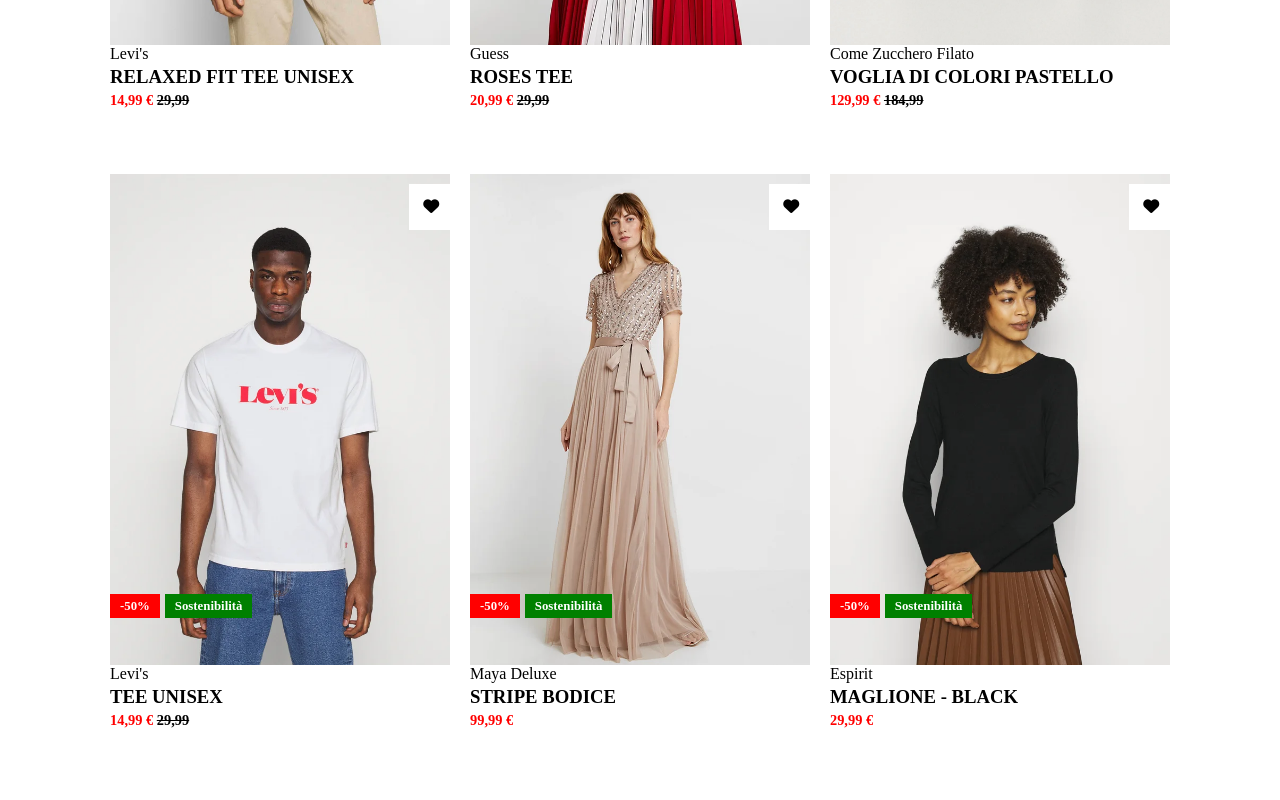
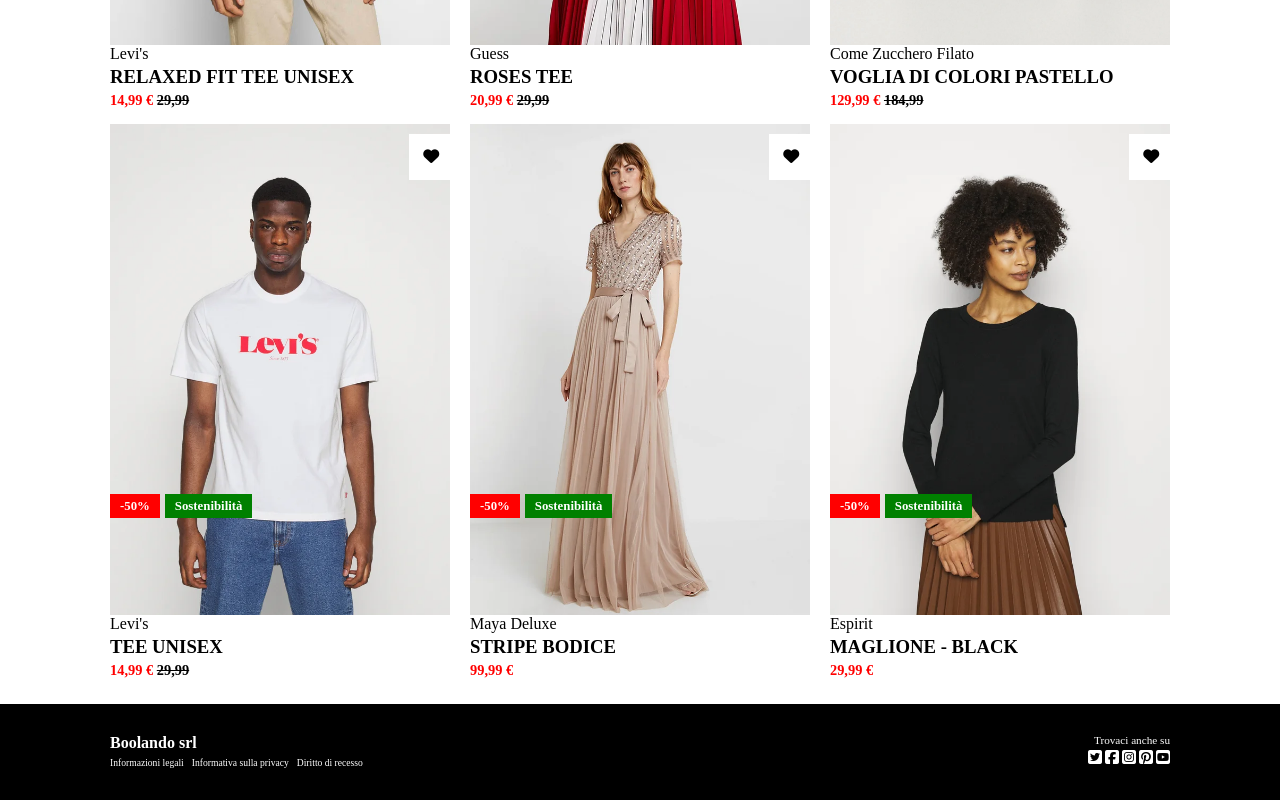
Before and after one commit to GrPaladino/vite-boolando, a Vue app: page / in a window 1280 px wide. Shown: the part 556-1356 px from the top of the page. Built offline with nearby package versions, Linux system fonts and the light colour scheme.

Commit message:
Feat: add footer

```diff
--- a/src/components/AppFooter.vue
+++ b/src/components/AppFooter.vue
@@ -6,6 +6,81 @@
 };
 </script>
 
-<template></template>
+<template>
+  <footer>
+    <div class="container">
+      <div class="left-box">
+        <h6>Boolando srl</h6>
+        <ul>
+          <li>
+            <a href="#">Informazioni legali</a>
+          </li>
+          <li>
+            <a href="#">Informativa sulla privacy</a>
+          </li>
 
-<style lang="scss"></style>
+          <li>
+            <a href="#">Diritto di recesso</a>
+          </li>
+        </ul>
+      </div>
+      <div class="right-box">
+        <span>Trovaci anche su</span>
+        <div class="icons">
+          <i class="icon fa-brands fa-square-twitter"></i>
+          <i class="icon fa-brands fa-square-facebook"></i>
+          <i class="icon fa-brands fa-square-instagram"></i>
+          <i class="icon fa-brands fa-square-pinterest"></i>
+          <i class="icon fa-brands fa-square-youtube"></i>
+        </div>
+      </div>
+    </div>
+  </footer>
+</template>
+
+<style lang="scss">
+footer {
+  margin-top: 20px;
+  background-color: black;
+
+  .container {
+    padding: 30px 10px;
+    color: white;
+    display: flex;
+    justify-content: space-between;
+
+    .left-box {
+      min-width: 200px;
+      height: 100%;
+      margin: 0 10px;
+
+      h6 {
+        font-size: 1rem;
+        margin: 0;
+      }
+
+      li {
+        margin-right: 8px;
+        a {
+          font-size: 0.6rem;
+        }
+      }
+    }
+
+    .right-box {
+      text-align: end;
+      font-size: 0.7rem;
+      margin: 0 10px;
+
+      .icons {
+        font-size: 1rem;
+        padding-top: 3px;
+
+        .icon {
+          margin-left: 3px;
+        }
+      }
+    }
+  }
+}
+</style>
--- a/src/components/AppHeader.vue
+++ b/src/components/AppHeader.vue
@@ -62,15 +62,8 @@
     height: 100%;
 
     ul {
-      display: flex;
-      padding: 0;
-
       li {
         margin: 0 10px;
-
-        a {
-          color: white;
-        }
       }
     }
 
--- a/src/components/AppMain.vue
+++ b/src/components/AppMain.vue
@@ -89,10 +89,11 @@
 .container {
   display: flex;
   flex-wrap: wrap;
+  margin: 10px 0;
 
   .card {
     width: calc((100% / 3) - 20px);
-    height: 600px;
+    height: 550px;
     margin: 10px;
     position: relative;
 
--- a/src/styles/general.scss
+++ b/src/styles/general.scss
@@ -14,10 +14,14 @@
 
 ul {
   list-style: none;
+  padding: 0;
+  margin: 0;
+  display: flex;
 }
 
 a {
   text-decoration: none;
+  color: white;
 }
 
 img {
```
